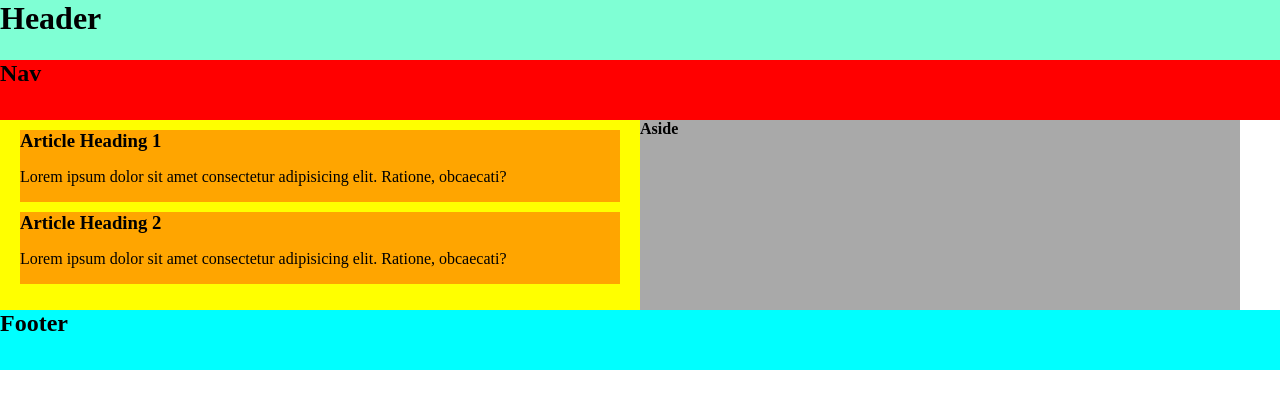
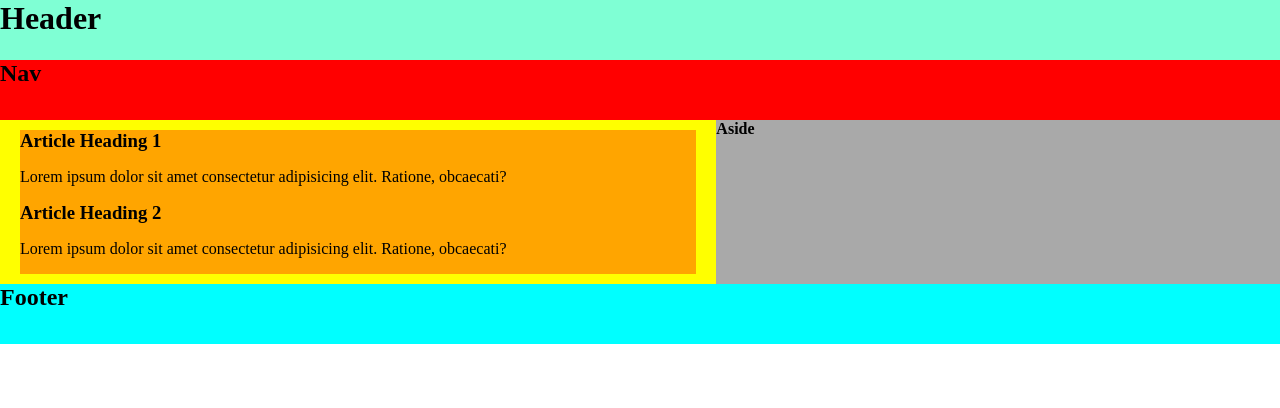
Before and after one commit to paniaguaadrian/exercise01_module01, a plain HTML site: page index.html in a window 1280 px wide. Drawn offline with Linux system fonts and the light colour scheme.

Commit message:
Final commit

```diff
--- a/style.css
+++ b/style.css
@@ -28,20 +28,19 @@ nav {
 .articles {
   display: flex;
   flex-direction: column;
-  width: 75vh;
-  height: 180px;
-  padding: 10px 20px 0px 20px;
+  width: 60%;
+  height: 100%;
+  padding: 10px 20px 10px 20px;
   background-color: yellow;
 }
 
 article {
-  margin-bottom: 10px;
   background-color: orange;
 }
 
 aside {
   display: flex;
-  width: 75vh;
+  width: 50%;
   padding: 0;
   margin: 0;
   background-color: rgba(128, 128, 128, 0.678);
```
